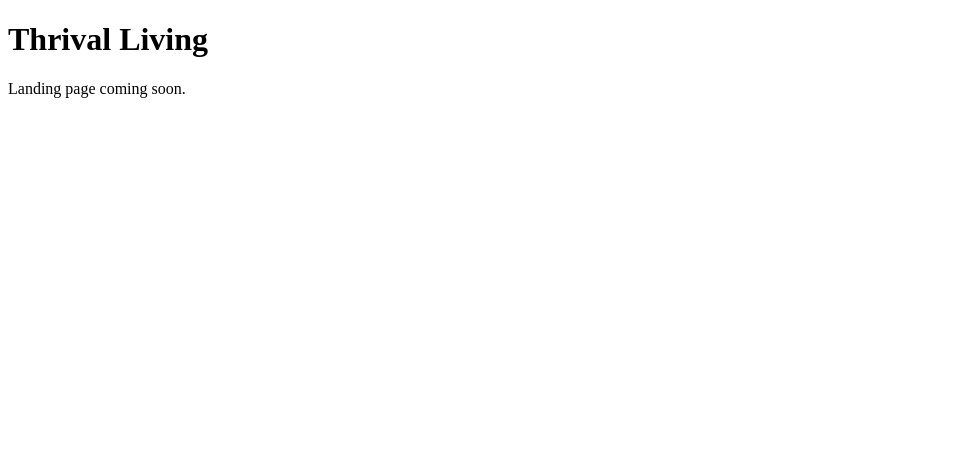
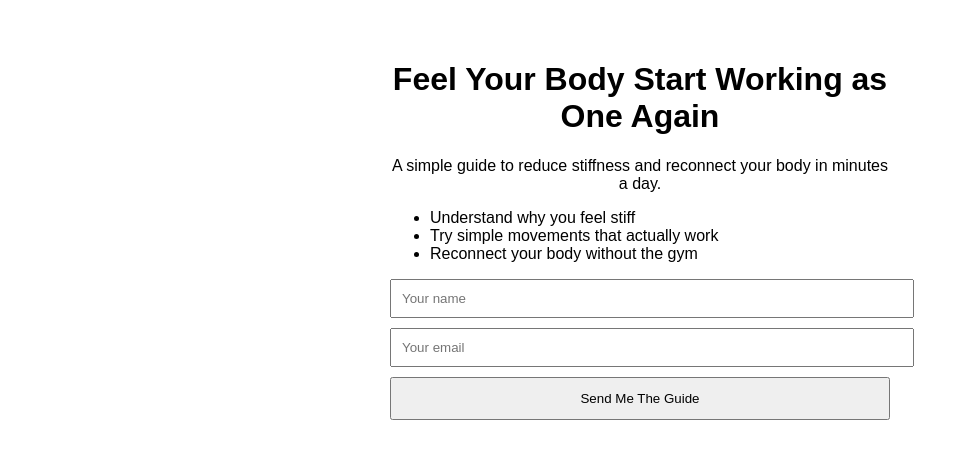
Before and after one commit to ThrivalLiving/Body-connection-guide, a plain HTML site: page index.html in a window 1280 px wide. Shown: the whole page, without its empty margins (0-969 px from the left). Drawn offline with Linux system fonts and the light colour scheme.

Commit message:
Update index.html

```diff
--- a/index.html
+++ b/index.html
@@ -2,9 +2,32 @@
 <html>
 <head>
   <title>Thrival Living</title>
+  <meta name="viewport" content="width=device-width, initial-scale=1.0">
 </head>
-<body>
-  <h1>Thrival Living</h1>
-  <p>Landing page coming soon.</p>
+
+<body style="font-family: Arial; text-align: center; padding: 40px; max-width: 500px; margin: auto;">
+
+<h1>Feel Your Body Start Working as One Again</h1>
+
+<p>A simple guide to reduce stiffness and reconnect your body in minutes a day.</p>
+
+<ul style="text-align:left;">
+  <li>Understand why you feel stiff</li>
+  <li>Try simple movements that actually work</li>
+  <li>Reconnect your body without the gym</li>
+</ul>
+
+<form name="lead-form" method="POST" data-netlify="true" action="/thank-you.html">
+
+<input type="hidden" name="form-name" value="lead-form">
+
+<input type="text" name="name" placeholder="Your name" required style="width:100%; padding:10px; margin-bottom:10px;"><br>
+
+<input type="email" name="email" placeholder="Your email" required style="width:100%; padding:10px; margin-bottom:10px;"><br>
+
+<button type="submit" style="padding:12px; width:100%;">Send Me The Guide</button>
+
+</form>
+
 </body>
 </html>
```
